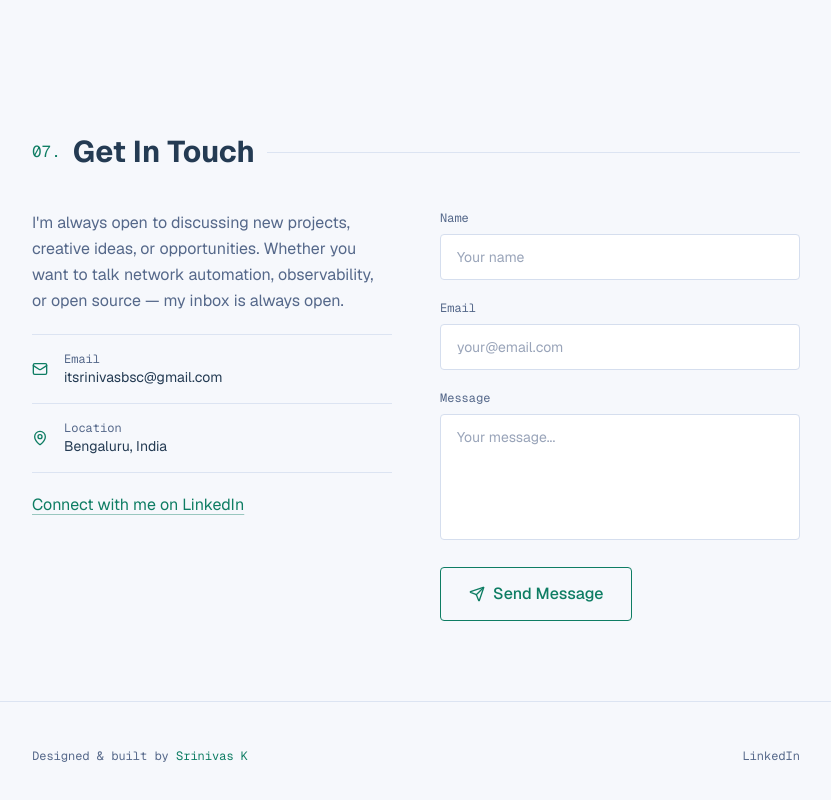
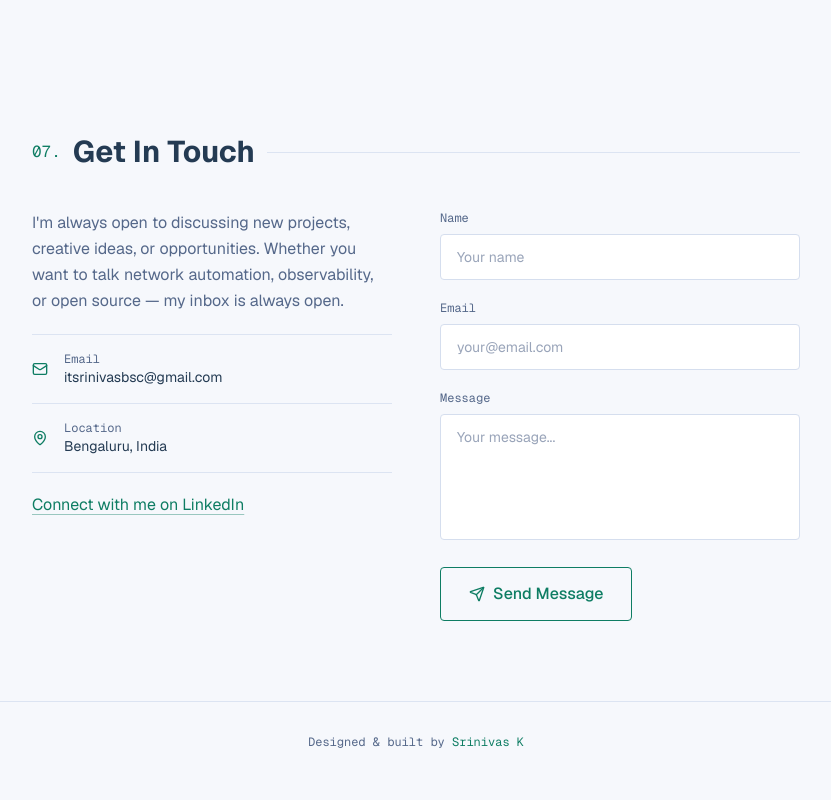
Before and after one commit to srinik92/portfolio, a Next.js app: page / in a window 1280 px wide. Shown: the part 5600-6400 px from the top of the page, without its empty margins (344-1175 px from the left). Built offline with nearby package versions, Linux system fonts and the light colour scheme.

Commit message:
Footer: remove LinkedIn link; scroll-to-top uses scrollingElement.scrollTop

```diff
--- a/components/Footer.tsx
+++ b/components/Footer.tsx
@@ -15,26 +15,16 @@ export default function Footer() {
   return (
     <>
       <footer className="py-8 px-6 sm:px-12 border-t border-border">
-        <div className="mx-auto max-w-3xl flex flex-col items-center gap-3 sm:flex-row sm:justify-between">
-          <p className="font-mono text-xs">
-            Designed &amp; built by <span className="text-accent">Srinivas K</span>
-          </p>
-          <div className="flex items-center gap-4">
-            <a
-              href="https://linkedin.com/in/srinivas-k-77815496"
-              target="_blank"
-              rel="noopener noreferrer"
-              className="font-mono text-xs text-muted hover:text-accent transition-colors min-h-[44px] flex items-center"
-            >
-              LinkedIn
-            </a>
-          </div>
-        </div>
+        <p className="mx-auto max-w-3xl font-mono text-xs text-center">
+          Designed &amp; built by <span className="text-accent">Srinivas K</span>
+        </p>
       </footer>
 
       {showScrollTop && (
         <button
-          onClick={() => window.scrollTo({ top: 0, behavior: "smooth" })}
+          onClick={() => {
+            (document.scrollingElement ?? document.documentElement).scrollTop = 0;
+          }}
           className="fixed bottom-6 right-6 z-40 w-10 h-10 border border-border rounded bg-surface flex items-center justify-center text-muted hover:text-accent hover:border-accent/40 transition-all"
           aria-label="Scroll to top"
         >
```
